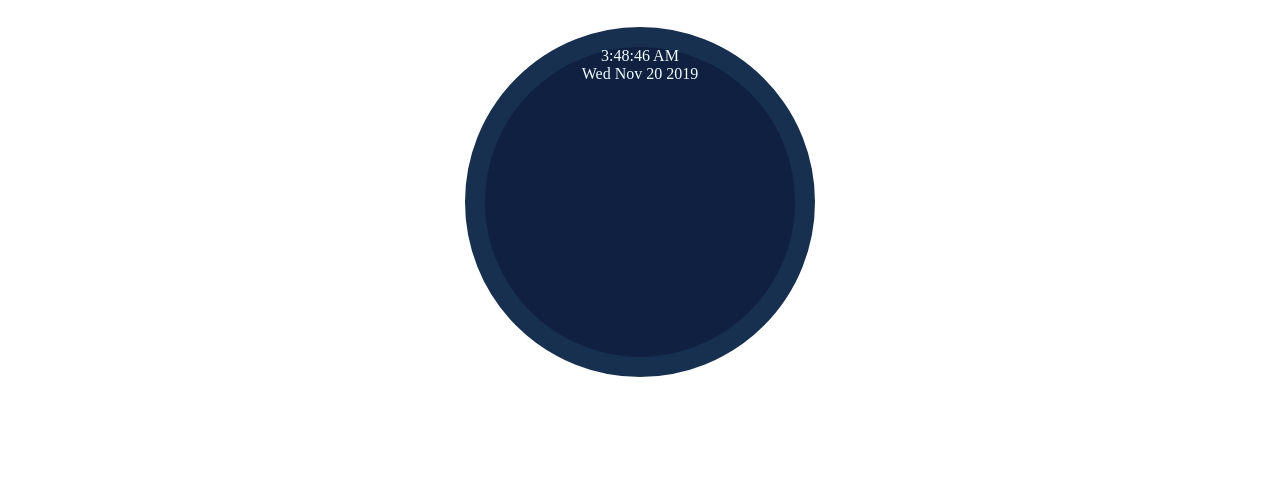
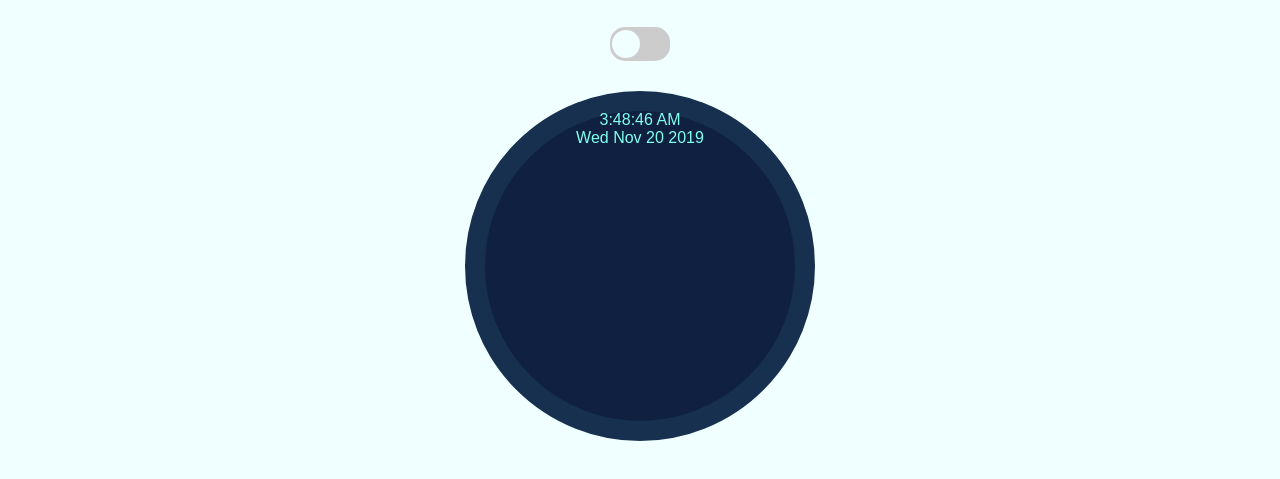
Before and after one commit to Karl74/plainJS, a plain HTML site: page clock/index.html in a window 1280 px wide. Shown: the part 153-632 px from the top of the page. Drawn offline with Linux system fonts and the light colour scheme.

Commit message:
css for slider

```diff
--- a/clock/clock.js
+++ b/clock/clock.js
@@ -9,16 +9,21 @@ controlPanel.classList.add("controlPanel")
 document.getElementById("main").appendChild(controlPanel)
 
 /////  UNDER CONTROL PANEL
-let sliderCont = document.createElement("div")
-controlPanel.classList.add("sliderCont")
-controlPanel.append(sliderCont)
+// let sliderCont = document.createElement("div")
+// controlPanel.classList.add("sliderCont")
 
 let slider = document.createElement("div")
 slider.classList.add("slider")
+controlPanel.append(slider)
 
 let sliderInput = document.createElement("input")
 sliderInput.type = "checkbox"
 sliderInput.checked = false
+slider.append(sliderInput)
+
+let sliderBttn = document.createElement("spam")
+sliderBttn.classList.add("sliderBttn")
+slider.append(sliderBttn)
 
 let calendarIcon = document.createElement("div")
 calendarIcon.classList.add("calendar")
@@ -57,8 +62,9 @@ updateClock = ()=> {
 	hours = (hours > 12 ? hours-12 : hours)
 	min = (min < 10 ? "0" + min : min)
 	sec = (sec < 10 ? "0" + sec : sec )
-
 	timeDisplay.innerHTML= `${hours}:${min}:${sec} ${dayTime}`
 }
 
+updateClock()
+
 var myClock = window.setInterval(updateClock, 1000)
--- a/clock/style.css
+++ b/clock/style.css
@@ -1,6 +1,11 @@
 *{
   box-sizing: border-box;
+  font-family:sans-serif;
   margin: 0px;
+}
+
+body {
+  background-color: azure;
 }
 
 .header{
@@ -17,7 +22,55 @@
 }
 
 .controlPanel{
-  margin-top:30px;
+  margin-top: 30px;
+  height: 100%;
+  display: flex;
+  justify-content: center;
+}
+
+.slider {
+  display: inline-block;
+  position: relative;
+  height: 34px;
+  width: 60px;
+  background-color: #ccc;
+  border-radius: 15px;
+  z-index: 5;
+}
+input {
+  position: absolute;
+  left: 2px;
+  top: 2px;
+  height: 28px;
+  width: 56px;
+  cursor: pointer;
+  opacity: 0;
+  z-index: 15;
+}
+
+/*input:checked + .sliderBttn {
+  -webkit-transform:
+    translateX(26px);
+  -ms-transform:
+    translateX(26px);
+  transform: translate(26px);
+}*/
+
+input:checked + .slider {
+ background-color: #81ffef;
+}
+
+.sliderBttn {
+  position:absolute;
+  left: 2px;
+  top: 2.5px;
+  height: 28px;
+  width: 28px;
+  border-radius: 100%;
+  background-color: #f0ffff;
+  z-index: 10;
+  -webkit-transition:.4s;
+  transition:.4s;
 }
 
 .clockPanel {
@@ -37,6 +90,5 @@
   border: 20px solid #173050;
   background: #102040;
   border-radius: 100%;
-  color: azure;
-
+  color: #81ffef;
 }
```
